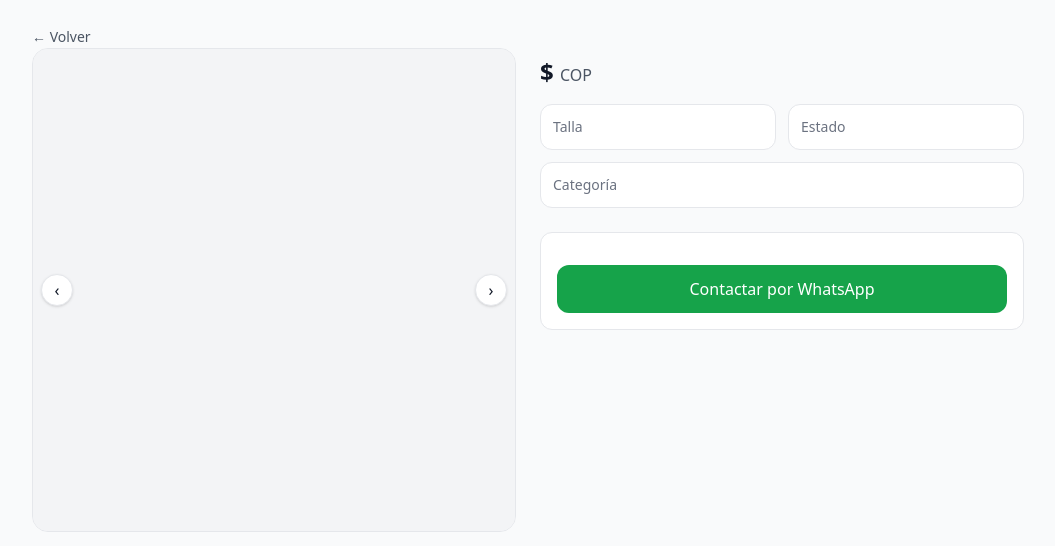
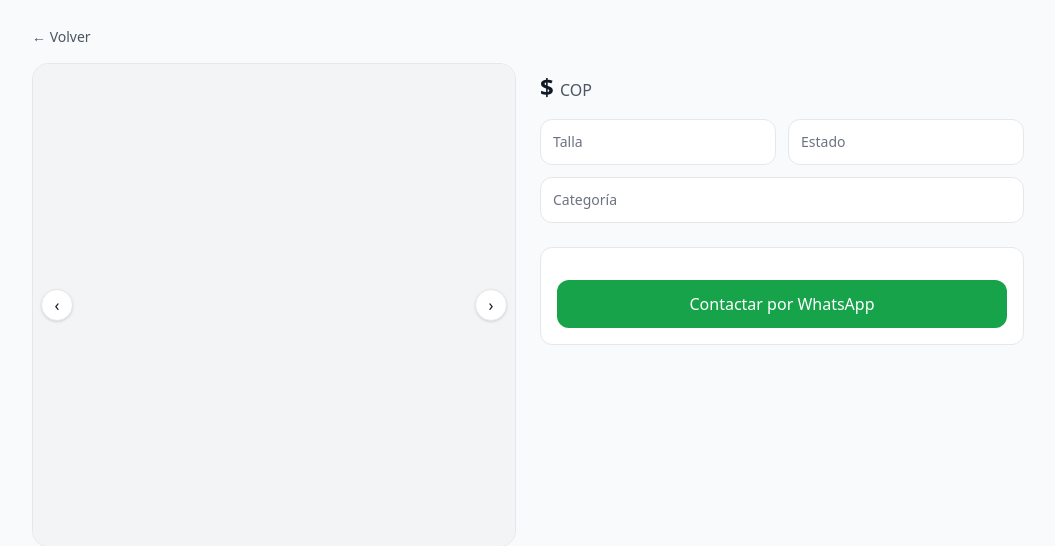
Before and after one commit to StefanyNoguera/recloset, a Django app: template market/templates/market/item_detail.html in a window 1280 px wide. Shown: the part 61-607 px from the top of the page, without its empty margins (112-1167 px from the left). Run offline with Django 5.2, Linux system fonts and the light colour scheme; the template is opened without the code that fills it, so the values that code supplies are empty; some libraries are stand-ins or nearby versions.

Commit message:
Added margin to Volver button

```diff
--- a/market/templates/market/item_detail.html
+++ b/market/templates/market/item_detail.html
@@ -4,7 +4,7 @@
 
 {% block content %}
   <button onclick="if (document.referrer) { history.back(); } else { window.location.href='/' }"
-          class="text-sm text-gray-600 hover:text-gray-900">
+          class="text-sm text-gray-600 hover:text-gray-900 mb-4">
     ← Volver
   </button>
 
```
